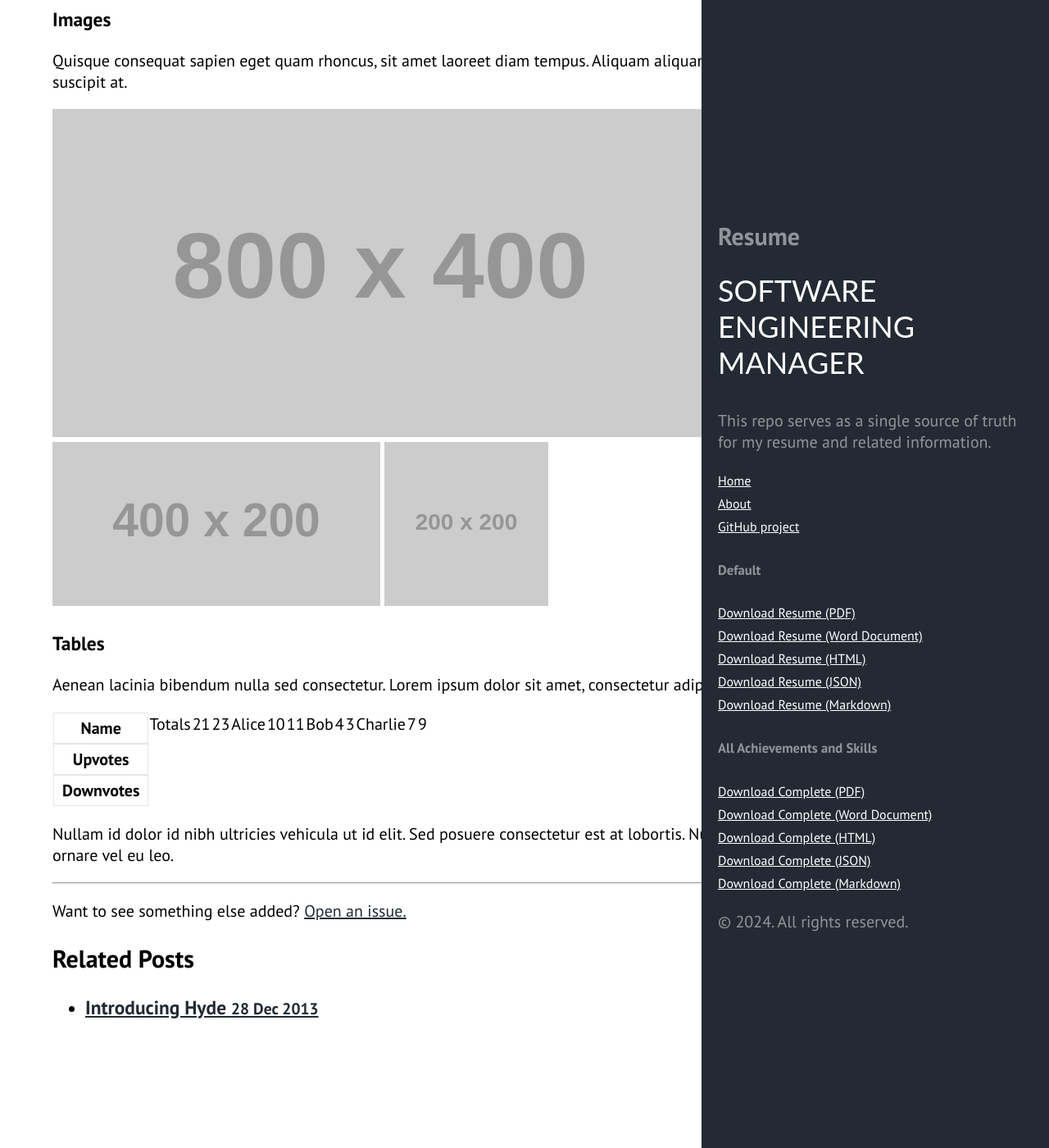
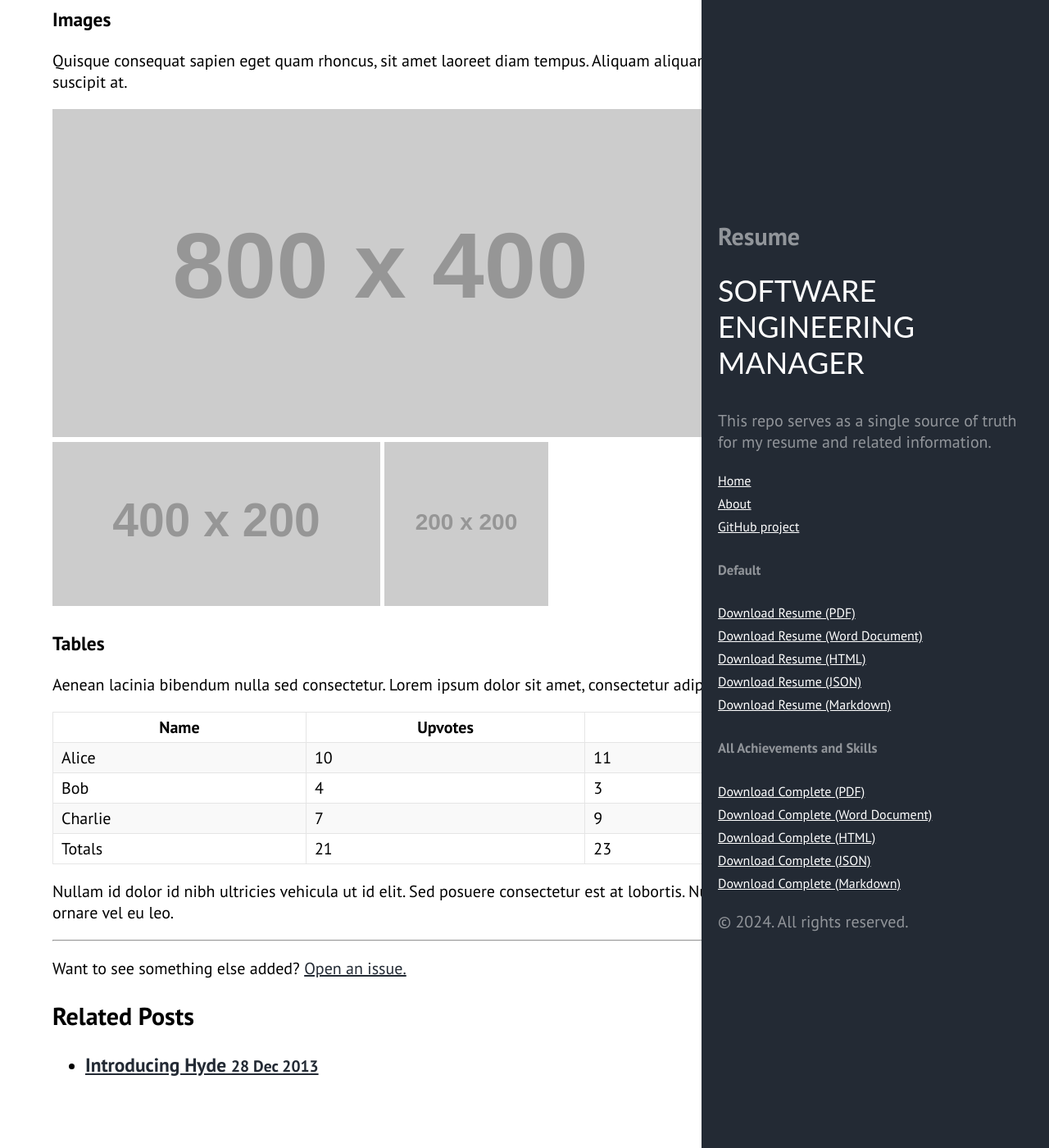
Before and after one commit to abarrows/resume, a Jekyll site: the page built from _posts/2012-02-07-example-content.md, in a window 1280 px wide and 1400 px high, scrolled down 2104 px. Shown: the whole window at 82% size. Built offline with Jekyll 4.4.1, drawn with Linux system fonts in a browser that asks for light colours.

Commit message:
Fast but cringe-worthy CSS just to get some better vertical rhythm and alignment.

```diff
--- a/public/css/hyde.css
+++ b/public/css/hyde.css
@@ -149,21 +149,50 @@
 /* Tables */
 table {
   margin-bottom: 1rem;
+  width: 100%;
+  border: 1px solid #e5e5e5;
+  border-collapse: collapse;
+}
+td,
+th {
+  padding: 0.25rem 0.5rem;
+  border: 1px solid #e5e5e5;
+}
+tbody tr:nth-child(odd) td,
+tbody tr:nth-child(odd) th {
+  background-color: #f9f9f9;
+}
+
+/* Contact Section Table */
+#andy-barrows {
+  color: #202020;
+  font-weight: thin;
+  font-size: 3rem;
+  margin-bottom: 3rem;
+}
+#andy-barrows ~ table {
+  border: 1px solid transparent;
+  margin-bottom: 0rem;
+}
+#andy-barrows ~ table tr {
   display: flex;
   flex-wrap: wrap;
   border: 1px solid transparent;
-  border-collapse: collapse;
 }
-tbody {
-  display: flex;
+#andy-barrows ~ table tr > td {
+  flex: 0 1 auto;
+  padding: 0rem 0.5rem;
+  border: 2px solid transparent;
+  border-right: 2px solid #cdcdcd;
+  background: transparent;
+  font-weight: bold;
 }
-td {
-  flex: 1 1 auto;
+
+#andy-barrows ~ table {
+  margin-left: -0.8rem;
 }
-th {
-  display: block;
-  padding: 0.25rem 0.5rem;
-  border: 1px solid #e5e5e5;
+#andy-barrows ~ table tr > td:last-child {
+  border-right: 0px solid transparent;
 }
 
 /*
```
